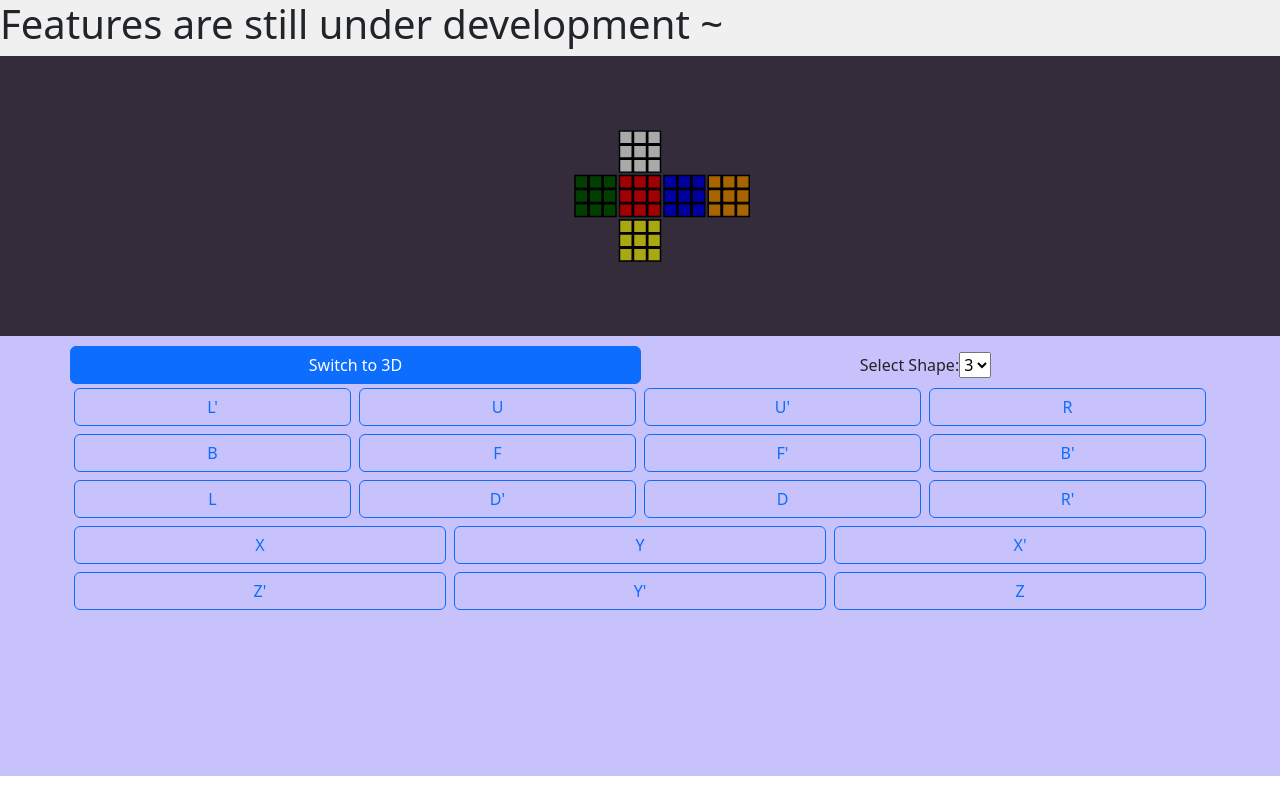
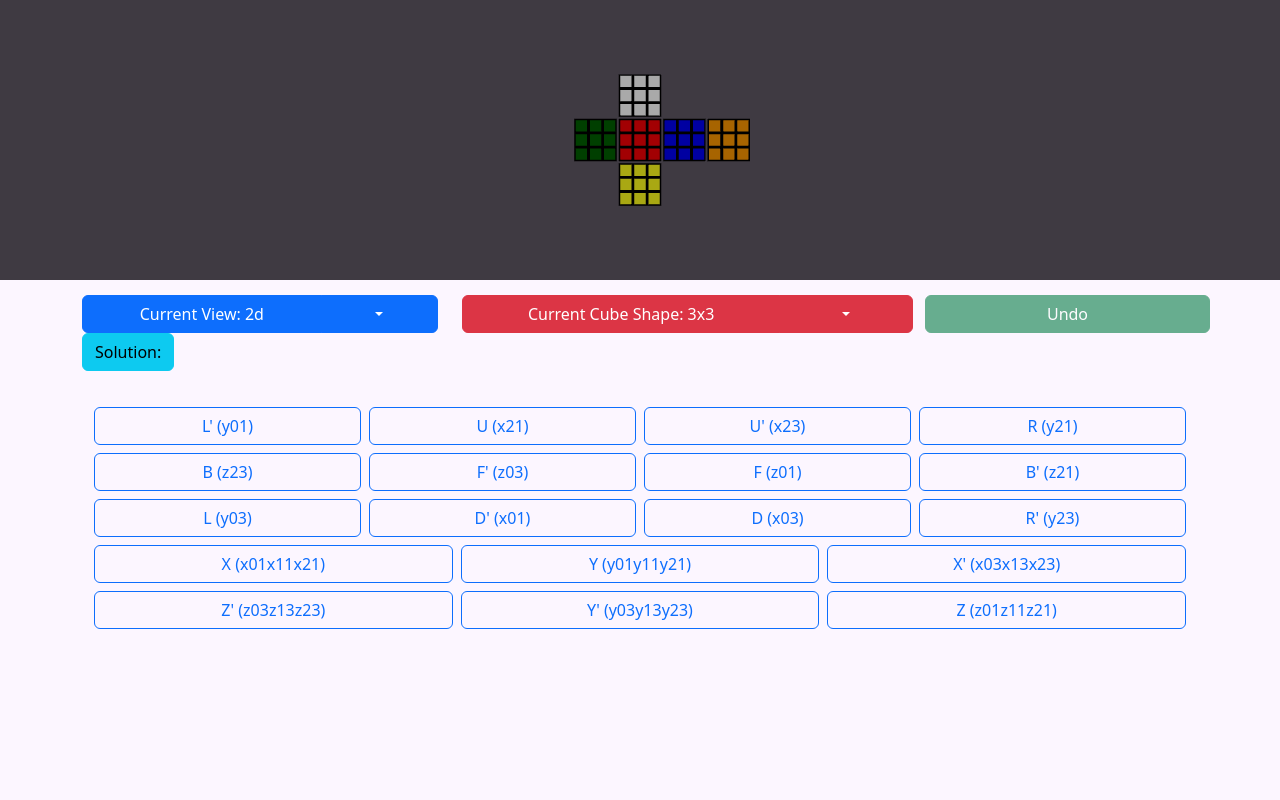
Before and after one commit to ivzeng/cube-solver, a React (Vite) app: page / in a window 1280 px wide. Built offline with nearby package versions, Linux system fonts and the light colour scheme.

Commit message:
Add history tracking

```diff
--- a/src/App.tsx
+++ b/src/App.tsx
@@ -5,7 +5,7 @@ import RCube from "./components/RCube";
 function App() {
   return (
     <div className="app">
-      <Message children="Features are still under development ~" />
+      {/*<Message children="Features are still under development ~" />*/}
       <RCube />
     </div>
   );
--- /dev/null
+++ b/src/components/BtnDropdown.tsx
@@ -0,0 +1,41 @@
+interface Props {
+  text: string;
+  dropdown: [string, () => any][];
+  btnGroupClassName: string;
+  btnClassName: string;
+  id: string;
+}
+
+function BtnDropdown({
+  text,
+  dropdown,
+  btnGroupClassName,
+  btnClassName,
+  id,
+}: Props) {
+  return (
+    <div className={`btn-group ${btnGroupClassName}`}>
+      <button type="button" className={btnClassName}>
+        {text}
+      </button>
+      <button
+        className={`${btnClassName} dropdown-toggle dropdown-toggle-split`}
+        type="button"
+        id={id}
+        data-bs-toggle="dropdown"
+        aria-expanded="false"
+      />
+      <ul className="dropdown-menu" aria-labelledby={id}>
+        {dropdown.map(([event, handler], index) => (
+          <li key={`${id}-${index}`}>
+            <a className="dropdown-item" href="#" onClick={handler}>
+              {event}
+            </a>
+          </li>
+        ))}
+      </ul>
+    </div>
+  );
+}
+
+export default BtnDropdown;
--- /dev/null
+++ b/src/components/Collapse.tsx
@@ -0,0 +1,47 @@
+interface Props {
+  textMain: string;
+  textContent: string;
+  btnClassName: string;
+  collapseClassName: string;
+  id: string;
+}
+
+function Collapse({
+  textMain,
+  textContent,
+  btnClassName,
+  collapseClassName,
+  id,
+}: Props) {
+  return (
+    <div
+      className="collapse-container"
+      style={{ display: "flex", alignItems: "center", width: "100%" }}
+    >
+      <p>
+        <button
+          className={`btn ${btnClassName} btn-block`}
+          type="button"
+          data-bs-toggle="collapse"
+          data-bs-target={`#${id}`}
+          aria-expanded="false"
+          aria-controls={id}
+        >
+          {textMain}
+        </button>
+      </p>
+      <div style={{ height: "50px", width: "90%" }}>
+        <div className={`collapse ${collapseClassName}`} id={id}>
+          <div
+            className="card card-body overflow-y-scroll"
+            style={{ height: "50px" }}
+          >
+            {textContent}
+          </div>
+        </div>
+      </div>
+    </div>
+  );
+}
+
+export default Collapse;
--- a/src/components/RCube.tsx
+++ b/src/components/RCube.tsx
@@ -1,8 +1,15 @@
-import React, { useState } from "react";
+import React, { useRef, useState } from "react";
 import "../scss/RCube.css";
 import RCubeDisplay from "./RCubeDisplay";
 import { Canvas } from "@react-three/fiber";
-import { appliedMoves } from "../utils/RCubeUtils";
+import {
+  appliedMoves,
+  getViewRotation,
+  reversedMove,
+  reversedMoves,
+} from "../utils/RCubeUtils";
+import BtnDropdown from "./BtnDropdown";
+import Collapse from "./Collapse";
 
 const RCube: React.FC = () => {
   const initRCubeInfo = (shape: number): number[][][] => {
@@ -22,86 +29,155 @@ const RCube: React.FC = () => {
     <button
       type="button"
       className="btn btn-outline-primary col m-1"
-      onClick={() => setRCubeInfo(appliedMoves(rCubeInfo, move))}
+      onClick={() => {
+        updateHist(move);
+        setRCubeInfo(appliedMoves(rCubeInfo, move));
+      }}
     >
-      {text}
+      {`${text} (${move})`}
     </button>
   );
 
-  const getViewRotation = (rotation: string, shape: number) => {
-    let moves = "";
-    for (let i = 0; i < shape; i++) {
-      moves += rotation[0] + i + rotation[1];
-    }
-    return moves;
+  const handleShapeChange = (newShape: number) => {
+    clearHist();
+    setShape(newShape);
+    setRCubeInfo(initRCubeInfo(newShape));
   };
 
-  const [shape, setShape] = useState<number>(3);
+  const setShape = (newShape: number) => {
+    shape.current = newShape;
+  };
+
+  const clearHist = () => {
+    hist.current = "";
+  };
+
+  const updateHist = (move: string) => {
+    hist.current += move;
+  };
+
+  const peekHist = () => {
+    let hl = hist.current.length;
+    return hl == 0 ? "" : hist.current.substring(hl - 3, hl);
+  };
+
+  const popHist = () => {
+    let histTop = peekHist();
+    if (histTop.length > 0) {
+      hist.current = hist.current.substring(0, hist.current.length - 3);
+    }
+    return histTop;
+  };
+
+  let shape = useRef(3);
+  let hist = useRef("");
   const [rCubeInfo, setRCubeInfo] = useState<number[][][]>(
-    initRCubeInfo(shape)
+    initRCubeInfo(shape.current)
   );
   const [is3d, setIs3d] = useState<boolean>(false);
+
   return (
     <>
       <div className="displayer">
         <Canvas className="rubik-canvas">
-          <RCubeDisplay rCubeInfo={rCubeInfo} is3d={is3d} shape={shape} />
+          <RCubeDisplay
+            rCubeInfo={rCubeInfo}
+            is3d={is3d}
+            shape={shape.current}
+          />
         </Canvas>
       </div>
+
       <div className="user-control">
-        <div className=" menu container text-center">
-          <div className="row align-items-center">
+        <div className=" user-menu container text-center">
+          <div className="row justify-content-start">
+            <BtnDropdown
+              text={`Current View: ${is3d ? "3d" : "2d"}`}
+              dropdown={[
+                ["2d", () => setIs3d(false)],
+                ["3d", () => setIs3d(true)],
+              ]}
+              btnGroupClassName="col-4"
+              btnClassName="btn btn-primary"
+              id="viewDropdown"
+            />
+            <BtnDropdown
+              text={`Current Cube Shape: ${shape.current}x${shape.current}`}
+              dropdown={[
+                ["2x2", () => handleShapeChange(2)],
+                ["3x3", () => handleShapeChange(3)],
+              ]}
+              btnGroupClassName="col-5"
+              btnClassName="btn btn-danger"
+              id="shapeDropdown"
+            />
             <button
-              className="btn btn-primary col"
-              onClick={() => setIs3d(!is3d)}
+              type="button"
+              className="btn btn-success col"
+              onClick={() => {
+                const prevMove = popHist();
+                setRCubeInfo(appliedMoves(rCubeInfo, reversedMove(prevMove)));
+              }}
+              disabled={peekHist().length == 0}
             >
-              {is3d ? "Switch to 2D" : "Switch to 3D"}
+              {`Undo ${peekHist()}`}
             </button>
-            <span className="col">
-              <label htmlFor="shape-select">Select Shape: </label>
-              <select
-                id="shape-select"
-                value={shape}
-                onChange={(e) => {
-                  const newShape = Number(e.target.value);
-                  setShape(newShape);
-                  setRCubeInfo(initRCubeInfo(newShape));
-                }}
-              >
-                <option value={2}>2</option> <option value={3}>3</option>
-                {/*<option value={4}>4</option>*/}
-              </select>
-            </span>
           </div>
+          <Collapse
+            textMain="Solution:"
+            textContent={reversedMoves(hist.current)}
+            btnClassName="btn-info"
+            collapseClassName=""
+            id="solution"
+          />
         </div>
-        <div className="user-move container text-center ">
-          <div className="row align-items-center">
+
+        <div className="user-moves container text-center mt-3">
+          <div className="row align-items-center mx-2">
             <ControlButton text="L'" move={"y01"} />
-            <ControlButton text="U " move={`x${shape - 1}1`} />
-            <ControlButton text="U'" move={`x${shape - 1}3`} />
-            <ControlButton text="R" move={`y${shape - 1}1`} />
+            <ControlButton text="U " move={`x${shape.current - 1}1`} />
+            <ControlButton text="U'" move={`x${shape.current - 1}3`} />
+            <ControlButton text="R" move={`y${shape.current - 1}1`} />
           </div>
-          <div className="row align-items-center">
-            <ControlButton text="B " move={`z${shape - 1}3`} />
+          <div className="row align-items-center mx-2">
+            <ControlButton text="B " move={`z${shape.current - 1}3`} />
+            <ControlButton text="F'" move={"z03"} />
             <ControlButton text="F " move={"z01"} />
-            <ControlButton text="F'" move={"z03"} />
-            <ControlButton text="B'" move={`z${shape - 1}1`} />
+            <ControlButton text="B'" move={`z${shape.current - 1}1`} />
           </div>
-          <div className="row align-items-center">
+          <div className="row align-items-center mx-2">
             <ControlButton text="L " move={"y03"} />
             <ControlButton text="D'" move={"x01"} />
             <ControlButton text="D " move={"x03"} />
-            <ControlButton text="R'" move={`y${shape - 1}3`} />
+            <ControlButton text="R'" move={`y${shape.current - 1}3`} />
           </div>
-          <div className="row align-items-center">
-            <ControlButton text="X " move={getViewRotation("x1", shape)} />
-            <ControlButton text="Y " move={getViewRotation("y1", shape)} />
-            <ControlButton text="X'" move={getViewRotation("x3", shape)} />
+          <div className="row align-items-center mx-2">
+            <ControlButton
+              text="X "
+              move={getViewRotation("x1", shape.current)}
+            />
+            <ControlButton
+              text="Y "
+              move={getViewRotation("y1", shape.current)}
+            />
+            <ControlButton
+              text="X'"
+              move={getViewRotation("x3", shape.current)}
+            />
           </div>
-          <div className="row align-items-center">
-            <ControlButton text="Z'" move={getViewRotation("z3", shape)} />
-            <ControlButton text="Y'" move={getViewRotation("y3", shape)} />
-            <ControlButton text="Z " move={getViewRotation("z1", shape)} />
+          <div className="row align-items-center mx-2">
+            <ControlButton
+              text="Z'"
+              move={getViewRotation("z3", shape.current)}
+            />
+            <ControlButton
+              text="Y'"
+              move={getViewRotation("y3", shape.current)}
+            />
+            <ControlButton
+              text="Z "
+              move={getViewRotation("z1", shape.current)}
+            />
           </div>
         </div>
       </div>
--- a/src/main.tsx
+++ b/src/main.tsx
@@ -2,6 +2,7 @@ import { StrictMode } from "react";
 import { createRoot } from "react-dom/client";
 import App from "./App.tsx";
 import "bootstrap/dist/css/bootstrap.css";
+import "bootstrap/dist/js/bootstrap.bundle.min";
 
 createRoot(document.getElementById("root")!).render(
   <StrictMode>
--- a/src/scss/RCube.css
+++ b/src/scss/RCube.css
@@ -2,22 +2,14 @@
   position: relative;
   height: 35vh;
   width: 100vw;
-  background-color: rgb(52, 44, 58);
-  overflow: hidden;
-}
-
-.rubik-canvas {
-  position: absolute;
-  top: 0%;
-  height: 100%;
-  width: 100%;
+  background-color: rgb(63, 58, 66);
   overflow: hidden;
 }
 
 .user-control {
-  padding-top: 10px;
-  height: 55vh;
+  padding-top: 15px;
+  height: 65vh;
   width: 100vw;
-  background-color: rgb(199, 193, 252);
+  background-color: rgb(252, 246, 255);
   overflow: hidden;
 }
--- a/src/utils/RCubeUtils.ts
+++ b/src/utils/RCubeUtils.ts
@@ -8,7 +8,19 @@ export function appliedMoves(cubeInfo: number[][][], moves: string) {
   return res;
 }
 
-export function applyMove(cubeInfo: number[][][], moves: string) {
+export function getViewRotation(rotation: string, shape: number) {
+  let moves = "";
+  for (let i = 0; i < shape; i++) {
+    moves += rotation[0] + i + rotation[1];
+  }
+  return moves;
+}
+
+const deepCopy = (arr: any[]): any[] => {
+  return arr.map((item) => (Array.isArray(item) ? deepCopy(item) : item));
+};
+
+function applyMove(cubeInfo: number[][][], moves: string) {
   let axis = moves.charAt(0);
   let layer = +moves.charAt(1);
   let angle = +moves.charAt(2);
@@ -16,10 +28,6 @@ export function applyMove(cubeInfo: number[][][], moves: string) {
   rotateFace(cubeInfo, axis, layer, angle, shape);
   rotateSide(cubeInfo, axis, layer, angle, shape);
 }
-
-const deepCopy = (arr: any[]): any[] => {
-  return arr.map((item) => (Array.isArray(item) ? deepCopy(item) : item));
-};
 
 function rotateFace(
   cubeInfo: number[][][],
@@ -50,9 +58,6 @@ function rotateFace(
       default:
     }
 
-    console.log(layer);
-    console.log(faceRotationAngle);
-
     cubeInfo[faceIndex] = rotatedFace(
       cubeInfo[faceIndex],
       faceRotationAngle,
@@ -62,7 +67,6 @@ function rotateFace(
 }
 
 function rotatedFace(face: number[][], rotationAngle: number, shape: number) {
-  console.log(rotationAngle);
   return face.map((row, y) =>
     row.map((_, x) => {
       let pos = [x, y, shape - x - 1, shape - y - 1];
@@ -125,3 +129,22 @@ function ringShift(
     cubeInfo[faceIndex][y][x] = temp[i];
   }
 }
+
+export function reversedMoves(moves: string) {
+  let rMoves = "";
+  let prevReversed = "";
+  for (let i = moves.length - 3; i >= 0; i -= 3) {
+    let curMove = moves.substring(i, i + 3);
+    if (curMove == prevReversed) {
+      prevReversed = "";
+    } else {
+      rMoves += prevReversed;
+      prevReversed = reversedMove(curMove);
+    }
+  }
+  return rMoves + prevReversed;
+}
+
+export function reversedMove(move: string) {
+  return move.length == 0 ? "" : move.substring(0, 2) + (4 - +move[2]);
+}
```
